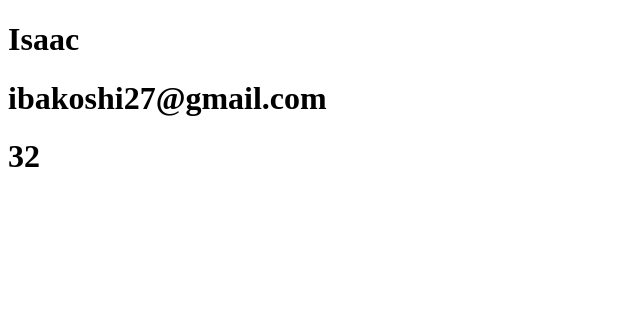
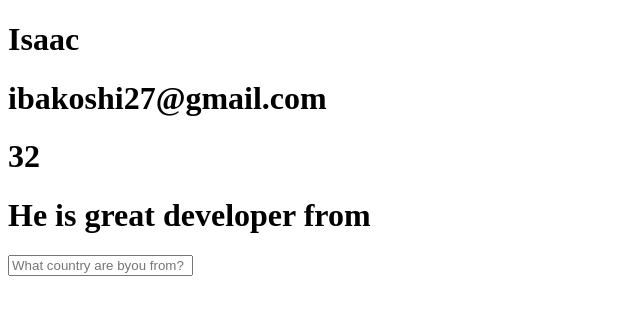
Before and after one commit to Kadunapikin/typescript-simple-app, a React (Create React App) app: page / in a window 1280 px wide. Shown: the top 314 px of the page, without its empty margins (0-640 px from the left). Built offline with nearby package versions, Linux system fonts and the light colour scheme.

Commit message:
add a useState hook to update Person's country

```diff
--- a/src/component/Person.tsx
+++ b/src/component/Person.tsx
@@ -1,4 +1,4 @@
-import * as React from 'react';
+import { FC, useState, ChangeEvent } from 'react';
 
 interface Props {
     name: string;
@@ -6,12 +6,21 @@ interface Props {
     email: string;
 }
 //second option
-export const Person = ({ name, age, email}: Props) => {
+export const Person: FC<Props> = ({ name, age, email }) => {
+    const [country, setCountry] = useState<string>('');
+
+    const handleChange = (event: ChangeEvent<HTMLInputElement>) => {
+        setCountry(event.target.value);
+    }
+
+
     return (
       <div>
         <h1>{name}</h1>
         <h1>{email}</h1>
         <h1>{age}</h1>
+        <h1>He is great developer from {country}</h1>
+        <input placeholder='What country are byou from?' onChange={handleChange}></input>
       </div>
     );
   }
```
